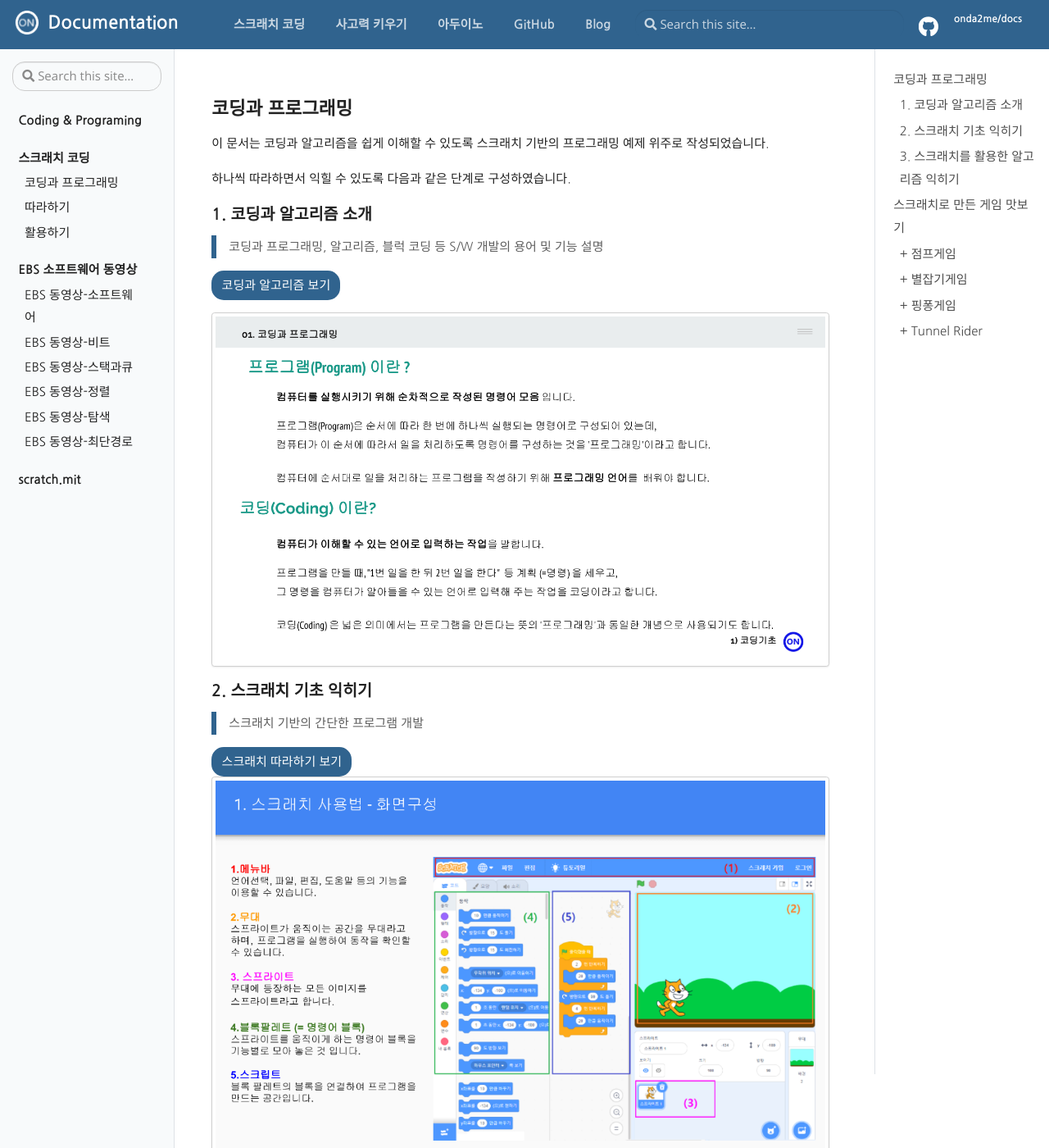
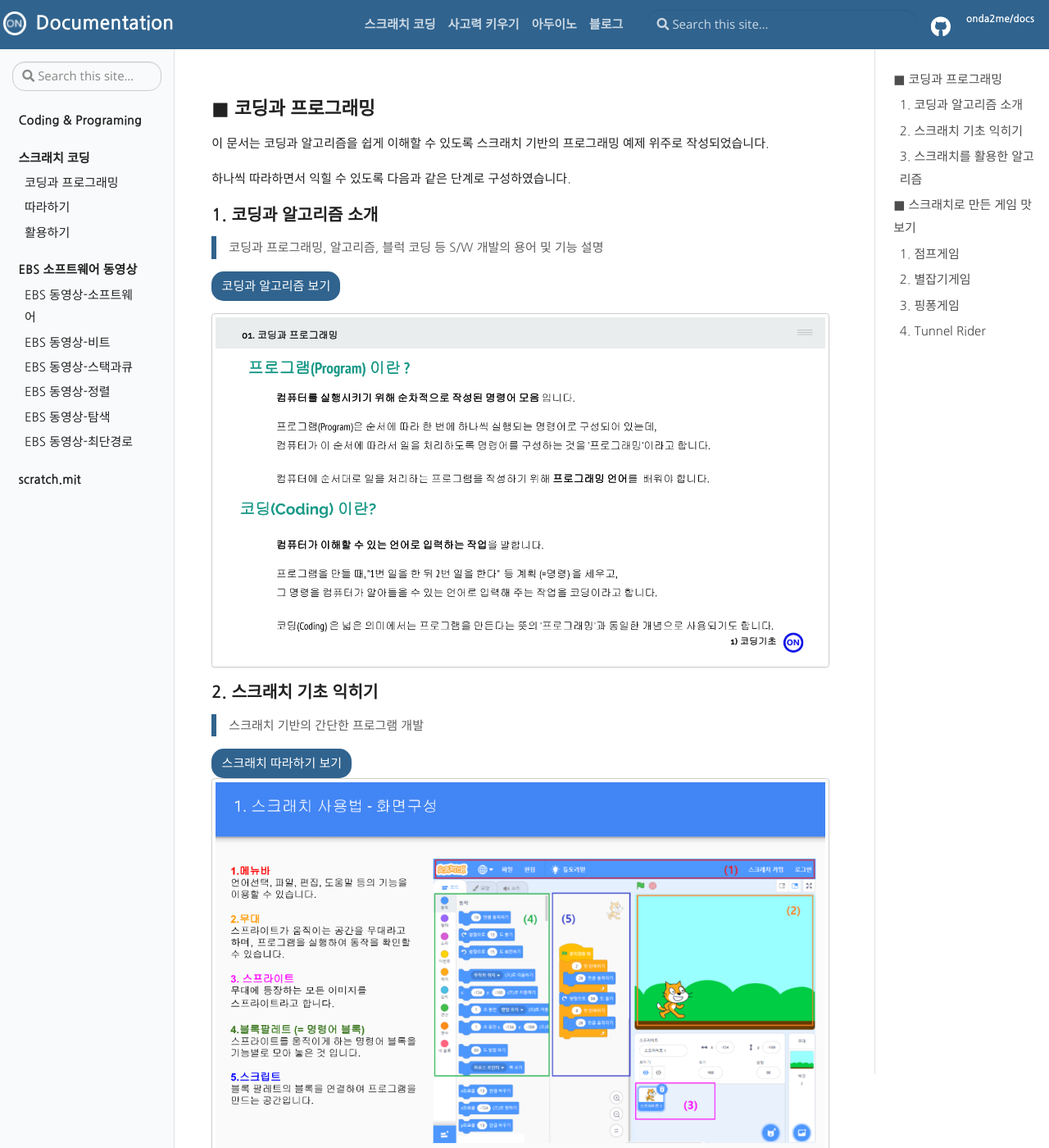
Before and after one commit to onda2me/docs, a Jekyll site: the page built from pages/index.md, in a window 1280 px wide and 1400 px high. Shown: the whole window at 82% size. Built offline with Jekyll 4.4.1, drawn with Linux system fonts in a browser that asks for light colours; some of the changed text lies outside the part shown.

Commit message:
update memu

```diff
--- a/_includes/head.html
+++ b/_includes/head.html
@@ -33,7 +33,7 @@
 <link rel="stylesheet" href="{{ site.baseurl }}/assets/css/palette.css">
 <script
   src="{{ site.baseurl }}/assets/js/jquery-3.3.1/jquery-3.3.1.min.js"
-  integrity="sha256-FgpCb/KJQlLNfOu91ta32o/NMZxltwRo8QtmkMRdAu8="
+  integrity="sha256-T+aPohYXbm0fRYDpJLr+zJ9RmYTswGsahAoIsNiMld4="
   crossorigin="anonymous"></script>
 <script async src="https://pagead2.googlesyndication.com/pagead/js/adsbygoogle.js?client=ca-pub-6489461393202751" crossorigin="anonymous"></script>
 </head>
--- a/_includes/header.html
+++ b/_includes/header.html
@@ -4,15 +4,15 @@
       <span class="navbar-logo pr-2"><img src="{{ site.baseurl }}/{{ site.logo }}" alt="logo" class="mb-1"/></span><!-- {include logo.svg } --><span class="h3 font-weight-bold">{{ site.title }}</span>
     </a>
     <div class="td-navbar-nav-scroll ml-md-auto" id="main_navbar" >
-      <ul class="navbar-nav mt-2 mt-lg-0">{% for link in site.data.navigation %}
-        <li class="nav-item mr-4 mb-2 mb-lg-0">
+      <ul class="navbar-nav">{% for link in site.data.navigation %}
+        <li class="nav-item mb-2 mb-lg-0">
           <a class="nav-link" href="{% if link.url %}{{ site.baseurl }}{{ link.url }}{% else %}{{ link.external_url }}{% endif %}"{% if link.external_url %} target="_blank"{% endif %} ><span>{{ link.title }}</span></a>
-        </li>{% endfor %}{% if site.repo %}
+        </li>{% endfor %}{% if site.repo %} <!--
         <li class="nav-item mr-4 mb-2 mb-lg-0">
           <a class="nav-link" href="{{ site.repo }}" target="_blank"><span>GitHub</span></a>
-        </li>{% endif %}{% if site.url %}
+        </li>-->{% endif %}{% if site.url %}
         <li class="nav-item mr-4 mb-2 mb-lg-0">
-          <a class="nav-link" href="{{ site.blog_url}}" target="_blank"><span>Blog</span></a>
+          <a class="nav-link" href="{{ site.blog_url}}" target="_blank"><span>블로그</span></a>
         </li> {% endif %}
       </ul>
     </div>
--- a/_includes/toc.html
+++ b/_includes/toc.html
@@ -1,8 +1,7 @@
 <script
   src="{{ site.baseurl }}/assets/js/jquery-3.3.1/jquery-3.3.1.min.js"
-  integrity="sha256-FgpCb/KJQlLNfOu91ta32o/NMZxltwRo8QtmkMRdAu8="
+  integrity="sha256-T+aPohYXbm0fRYDpJLr+zJ9RmYTswGsahAoIsNiMld4="
   crossorigin="anonymous"></script>
-
 <script>
 $(document).ready(function() {
 
--- a/pages/index.md
+++ b/pages/index.md
@@ -3,7 +3,7 @@
 title: Onda2me! Welcome to Coding
 permalink: /
 ---
-# 코딩과 프로그래밍
+# ■ 코딩과 프로그래밍
 
 이 문서는 코딩과 알고리즘을 쉽게 이해할 수 있도록 스크래치 기반의 프로그래밍 예제 위주로 작성되었습니다.
 
@@ -25,7 +25,7 @@
 [스크래치 따라하기 보기](/docs/coding/begin01){: .btn .btn-primary }
 ![]({{ site.baseurl }}/assets/images/scratch/begin_02.png){: .img-thumbnail style="width:800px;" }
 
-## 3. 스크래치를 활용한 알고리즘 익히기
+## 3. 스크래치를 활용한 알고리즘
 
 >> 스크래치 기반의 알고리즘을 적용한 프로그램 개발
 
@@ -37,21 +37,20 @@
 예제 및 내용은 계속 추가 될 예정입니다.
 이 문서를 통해 소프트웨어를 쉽게 익히길 바랍니다.
 
+# ■ 스크래치로 만든 게임 맛보기
 
-# 스크래치로 만든 게임 맛보기
-
-##  + 점프게임
+##  1. 점프게임
   - 스페이스바 [소스보기](https://scratch.mit.edu/projects/608097887/editor){: .btn .btn-primary target="_blank"}
 <iframe src="https://scratch.mit.edu/projects/608097887/embed" allowtransparency="true" width="485" height="402" frameborder="0" scrolling="no" allowfullscreen></iframe>
 
-##  + 별잡기게임
+##  2. 별잡기게임
   - 마우스 [소스보기](https://scratch.mit.edu/projects/608038472/editor/){: .btn .btn-primary target="_blank"}
 <iframe src="https://scratch.mit.edu/projects/608038472/embed" allowtransparency="true" width="485" height="402" frameborder="0" scrolling="no" allowfullscreen></iframe>
 
-##  + 핑퐁게임
+##  3. 핑퐁게임
   - 좌우화살표 [소스보기](https://scratch.mit.edu/projects/601945728/editor){: .btn .btn-primary target="_blank"}
 <iframe src="https://scratch.mit.edu/projects/601945728/embed" allowtransparency="true" width="485" height="402" frameborder="0" scrolling="no" allowfullscreen></iframe>
 
-##  + Tunnel Rider
+##  4. Tunnel Rider
   - 좌우화살표 [소스보기](https://scratch.mit.edu/projects/48077906/){: .btn .btn-primary target="_blank"}
 <iframe src="https://scratch.mit.edu/projects/48077906/embed" allowtransparency="true" width="485" height="402" frameborder="0" scrolling="no" allowfullscreen></iframe>
```
Also changed, not shown: assets/css/main.css.
